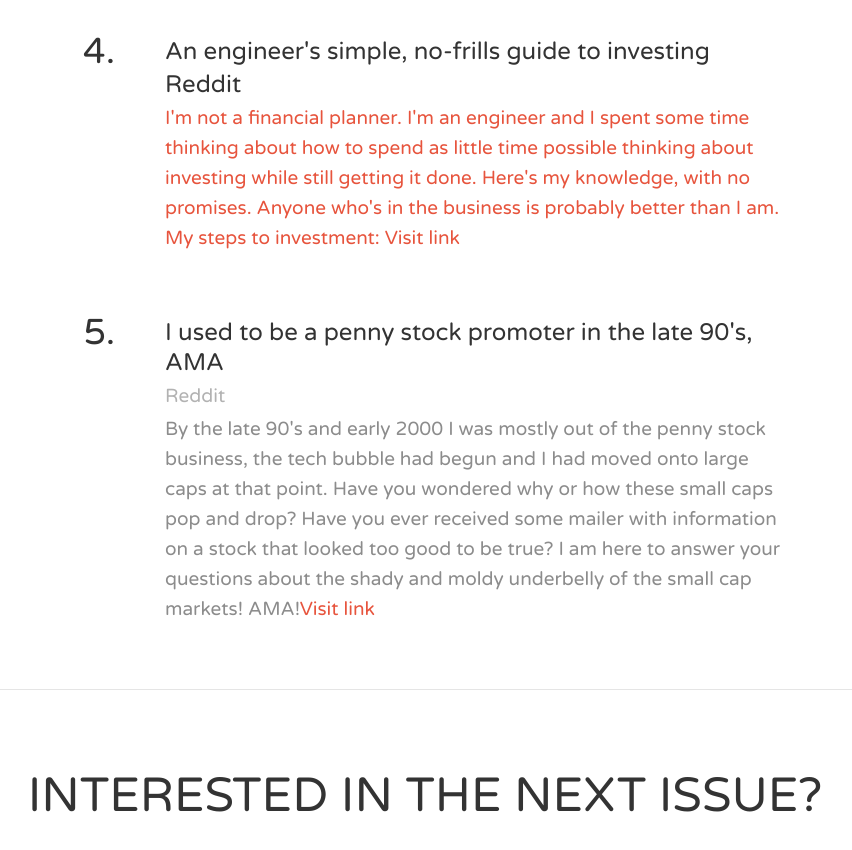
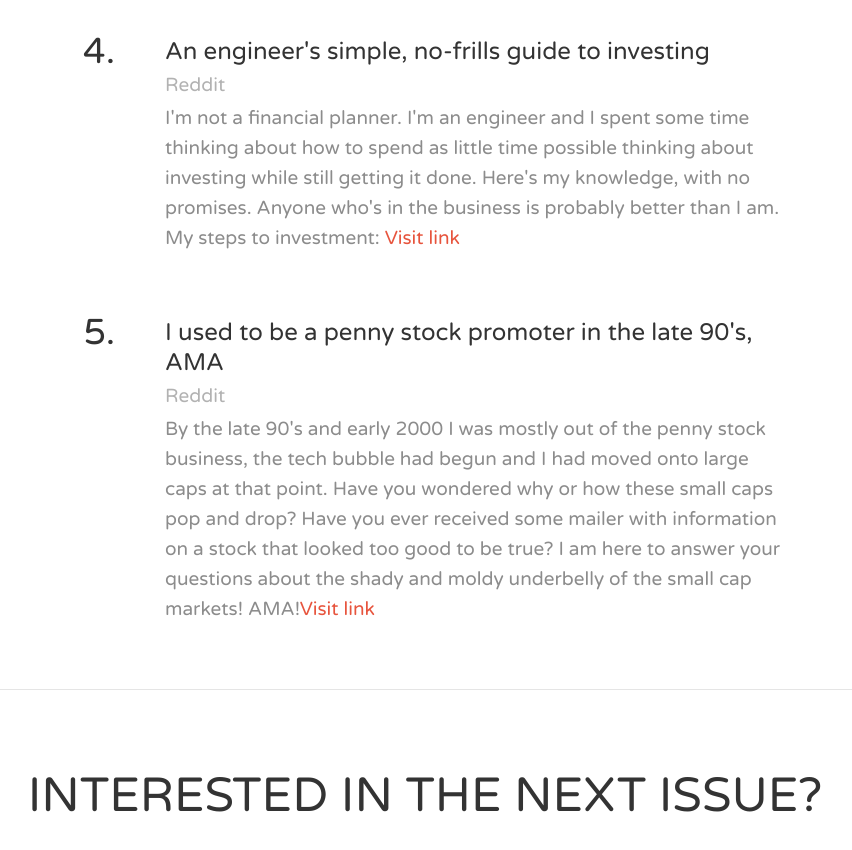
Before and after one commit to KarimHmaissi/Newsletter, a plain HTML site: page index.html in a window 1280 px wide. Shown: the part 2006-2856 px from the top of the page, without its empty margins (215-1067 px from the left). Drawn offline with Linux system fonts and the light colour scheme.

Commit message:
new newsletter

```diff
--- a/index.html
+++ b/index.html
@@ -252,7 +252,7 @@ Young redditor asks for investing advice. /u/hmbemis responds with a compelling
                         </div>
                         <div class="col-sm-7 col-xs-12">
                             <div class="comment-line">
-                                <p><a href="https://np.reddit.com/r/rational/comments/3i9gyv/d_general_rationality_mondays/cuewdht">An engineer's simple, no-frills guide to investing</p>
+                                <p><a href="https://np.reddit.com/r/rational/comments/3i9gyv/d_general_rationality_mondays/cuewdht">An engineer's simple, no-frills guide to investing</a></p>
                                 <p>Reddit</p>
                             </div>
                             <p>I'm not a financial planner. I'm an engineer and I spent some time thinking about how to spend as little time possible thinking about investing while still getting it done. Here's my knowledge, with no promises. Anyone who's in the business is probably better than I am. My steps to investment: <a href="https://np.reddit.com/r/rational/comments/3i9gyv/d_general_rationality_mondays/cuewdht">Visit link</a></p>
```
